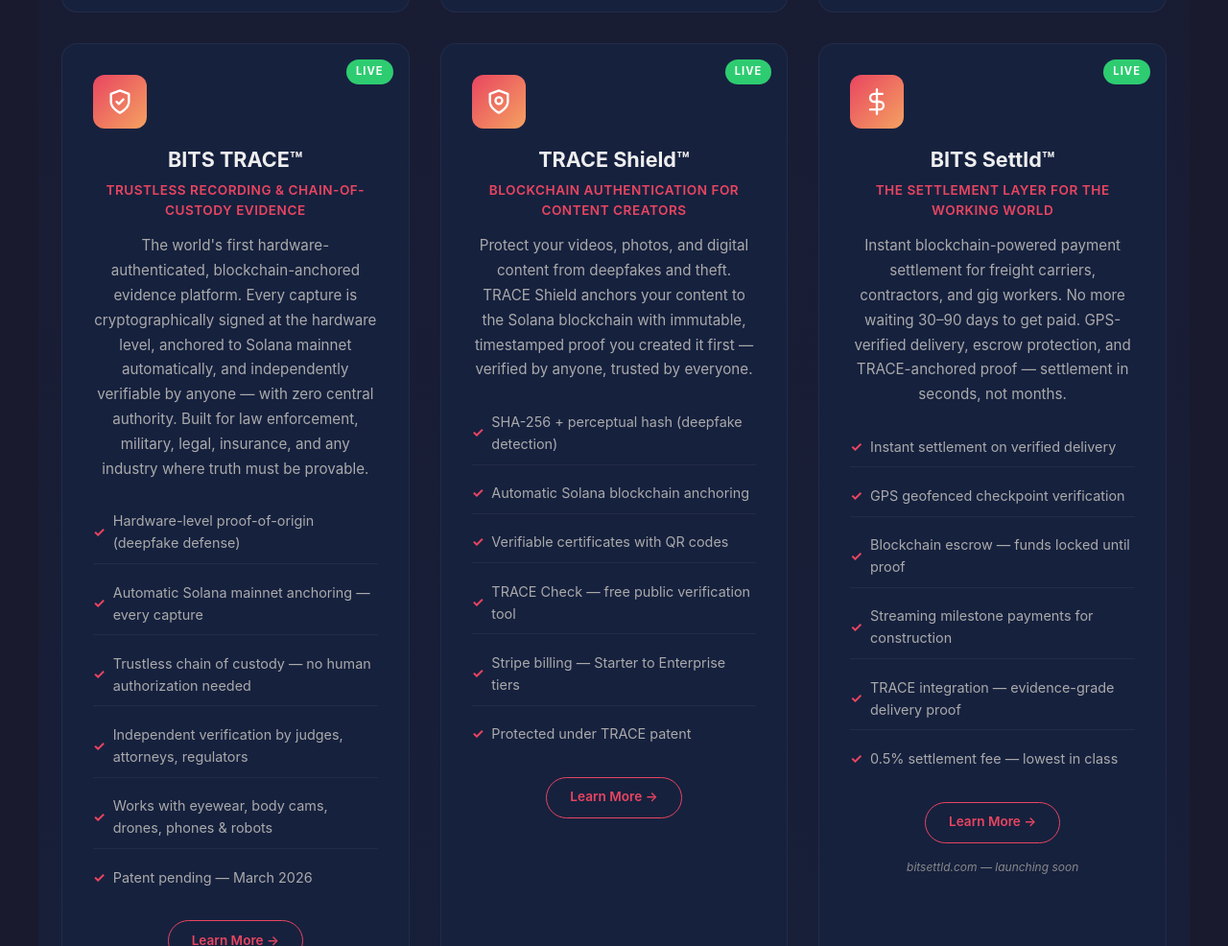
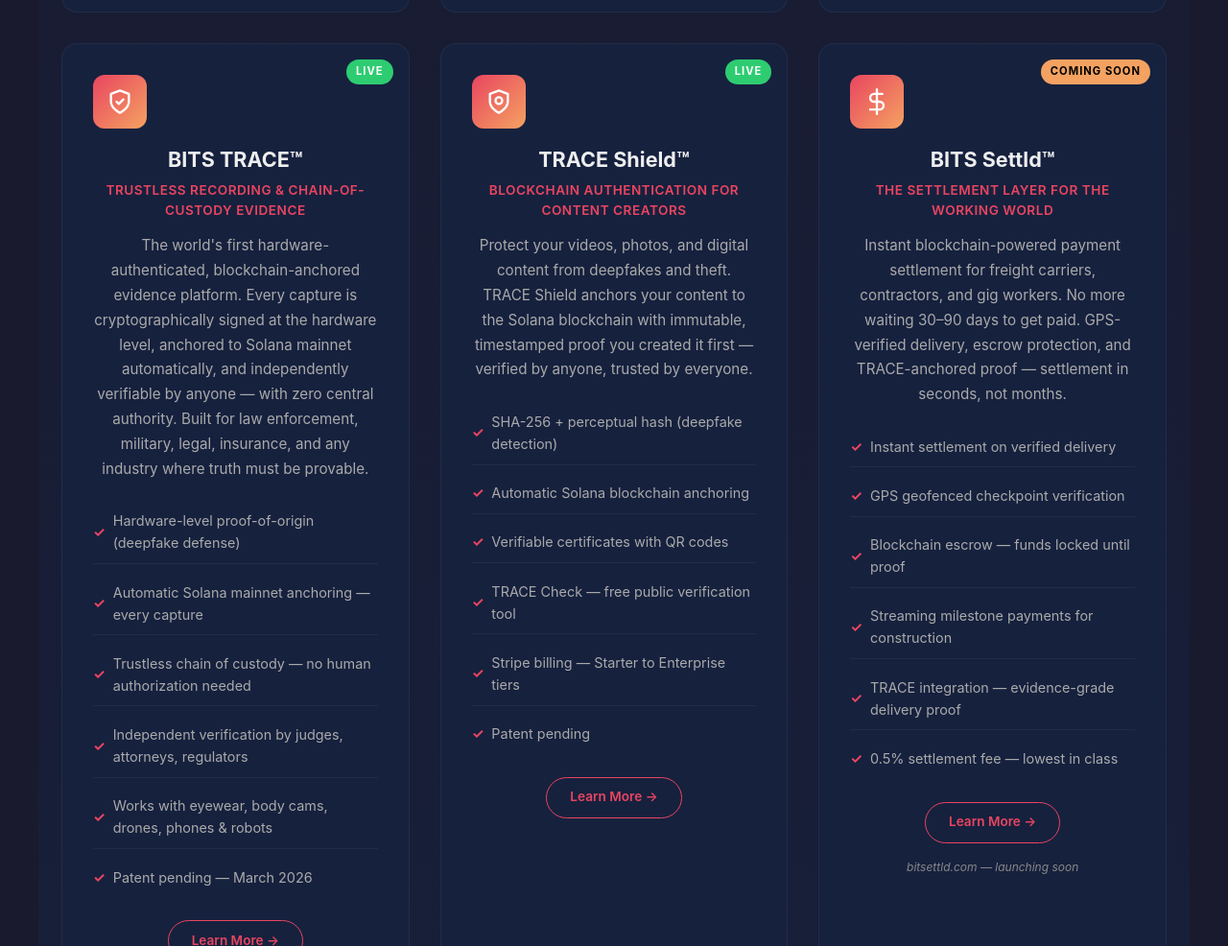
Before and after one commit to Nevillemind/bits-website, a plain HTML site: page index.html in a window 1280 px wide. Shown: the part 2081-3067 px from the top of the page at 96% size. Drawn offline with Linux system fonts and the light colour scheme.

Commit message:
Settld: change to Coming Soon, Shield: patent pending

```diff
--- a/index.html
+++ b/index.html
@@ -568,14 +568,14 @@
             <li>Verifiable certificates with QR codes</li>
             <li>TRACE Check — free public verification tool</li>
             <li>Stripe billing — Starter to Enterprise tiers</li>
-            <li>Protected under TRACE patent</li>
+            <li>Patent pending</li>
           </ul>
           <a href="shield.html" class="product-cta">Learn More →</a>
         </article>
 
         <!-- Settld -->
         <article class="product-card">
-          <span class="product-badge live">LIVE</span>
+          <span class="product-badge">COMING SOON</span>
           <div class="product-icon-wrapper">
             <svg xmlns="http://www.w3.org/2000/svg" viewBox="0 0 24 24" stroke-linecap="round" stroke-linejoin="round">
               <line x1="12" y1="1" x2="12" y2="23"></line>
```
